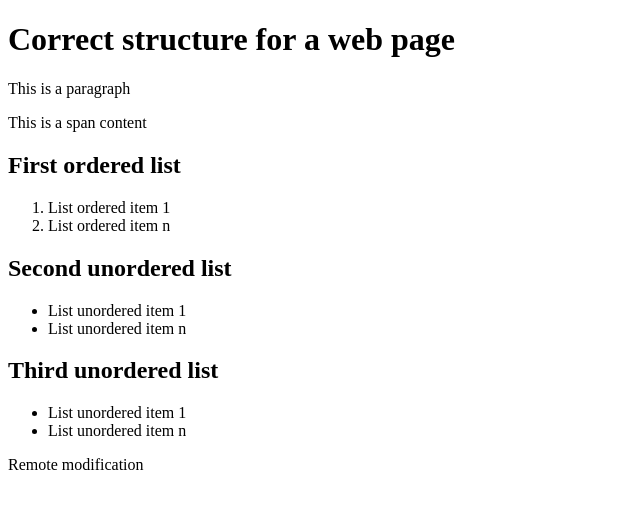
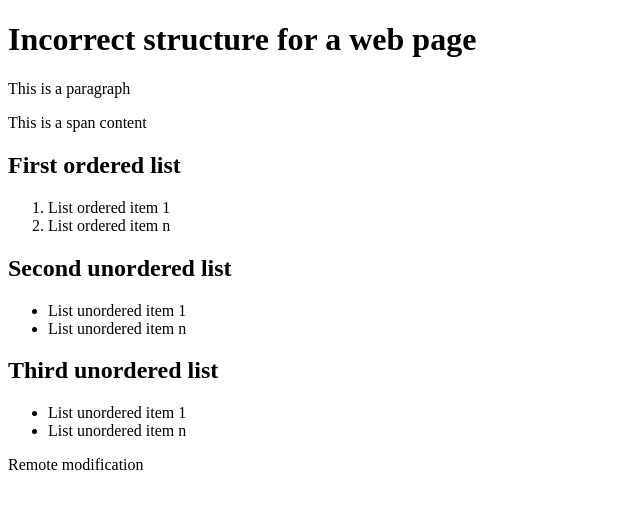
Before and after one commit to mfrinf/portfolio_2019, a plain HTML site: page index.html in a window 1280 px wide. Shown: the whole page, without its empty margins (0-640 px from the left). Drawn offline with Linux system fonts and the light colour scheme.

Commit message:
Update index.html

```diff
--- a/index.html
+++ b/index.html
@@ -4,7 +4,7 @@
 	<title>The Document Object Model (DOM) and Trees</title>
 </head>
 <body>
-	<h1> Correct structure for a web page</h1>
+	<h1> Incorrect structure for a web page</h1>
 	<p>This is a paragraph</p>
 	<span>This is a span content</span>
 
```
